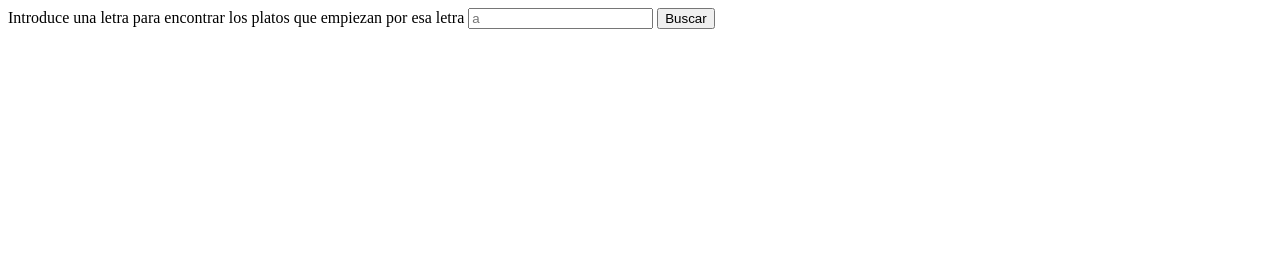
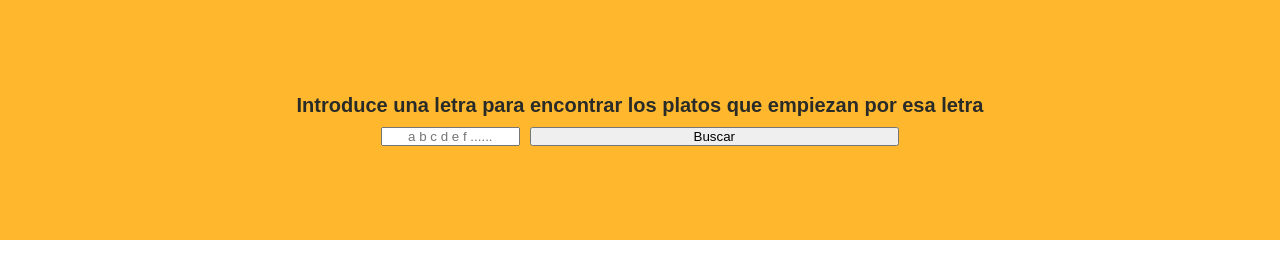
Before and after one commit to MarinDavid/themealdb_API, a website with bundled scripts: page index.html in a window 1280 px wide. Built offline with nearby package versions, Linux system fonts and the light colour scheme.

Commit message:
añadidos unos pocos estilos y un innerHTML, falta pulirlo

```diff
--- a/index.html
+++ b/index.html
@@ -6,16 +6,20 @@
     <meta name="viewport" content="width=device-width, initial-scale=1.0">
     <title>Comidas</title>
     <script src="./index.js" type="module"></script>
+    <link rel="stylesheet" href="style.css">
 </head>
 <body>
-    <main>
-        <form action="">
-            <label for="letter">
-                <span>Introduce una letra para encontrar los platos que empiezan por esa letra</span>
-                <input type="text" id="letter" placeholder="a">
-                <input type="button" value="Buscar" id="b">
-                </label>
+    <header>
+        <form action="" class="form">
+            <label for="letter" class="form-label">
+                <span class="form-label__span">Introduce una letra para encontrar los platos que empiezan por esa letra</span>
+                <input class="form-label__text" type="text" id="letter" placeholder="a b c d e f ......">
+                <input class="form-label__button" type="button" value="Buscar" id="b">
+            </label>
         </form>
+    </header>
+    <main id="main">
+
     </main>
 </body>
 </html>
--- a/promises/letter.js
+++ b/promises/letter.js
@@ -3,13 +3,18 @@ const searchByLetter = () =>{
     var l = letter.value;
     const API_URL = `https://www.themealdb.com/api/json/v1/1/search.php?f=${l}`;
 
+    var main = document.getElementById("main");
+    let tpl;
+
     try{
         fetch(API_URL)
             .then (response => response.json())
             .then (({meals}) => {
-                meals.forEach(meal => {
-                    console.log(meal.strMeal)
-                });
+                meals.forEach( (/*meal*/) => {
+                    // console.log(meal.strMeal);
+                    tpl = meals.map ((meal) => `<li>${meal.strMeal}</li>`);
+                })
+                main.innerHTML = `<ul>${tpl}</ul>`;
     })
 }
     catch(error){
--- /dev/null
+++ b/style.css
@@ -0,0 +1,42 @@
+*{
+    box-sizing: border-box;
+    margin: 0;
+    padding: 0;
+}
+html{
+    font-size: 62.5%;
+    font-family: Arial, Helvetica, sans-serif;
+}
+header{
+    background-color: #ffb72d;
+    color: #282b28;
+}
+.form{
+    display: flex;
+    justify-content: center;
+    height: 30vh;
+    align-items: center;
+    font-size: 2rem;
+}
+.form-label{
+    display: flex;
+    flex-wrap: wrap;
+    justify-content: center;
+}
+.form-label__span{
+    width: 100%;
+    text-align: center;
+    margin-bottom: 1rem;
+    font-weight: bold;
+}
+.form-label__text{
+    width: 15%;
+    margin-right: 1rem;
+    text-align: center;
+}
+.form-label__button{
+    width: 40%;
+}
+main{
+    background-color: #ffe2ac;
+}
```
